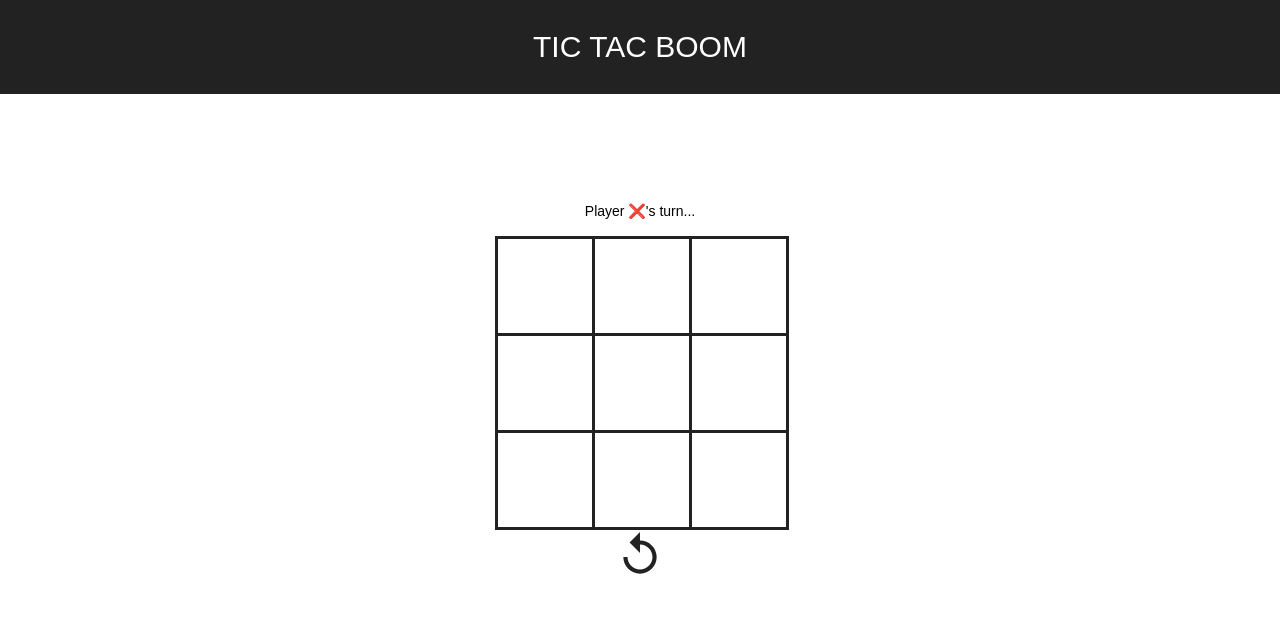
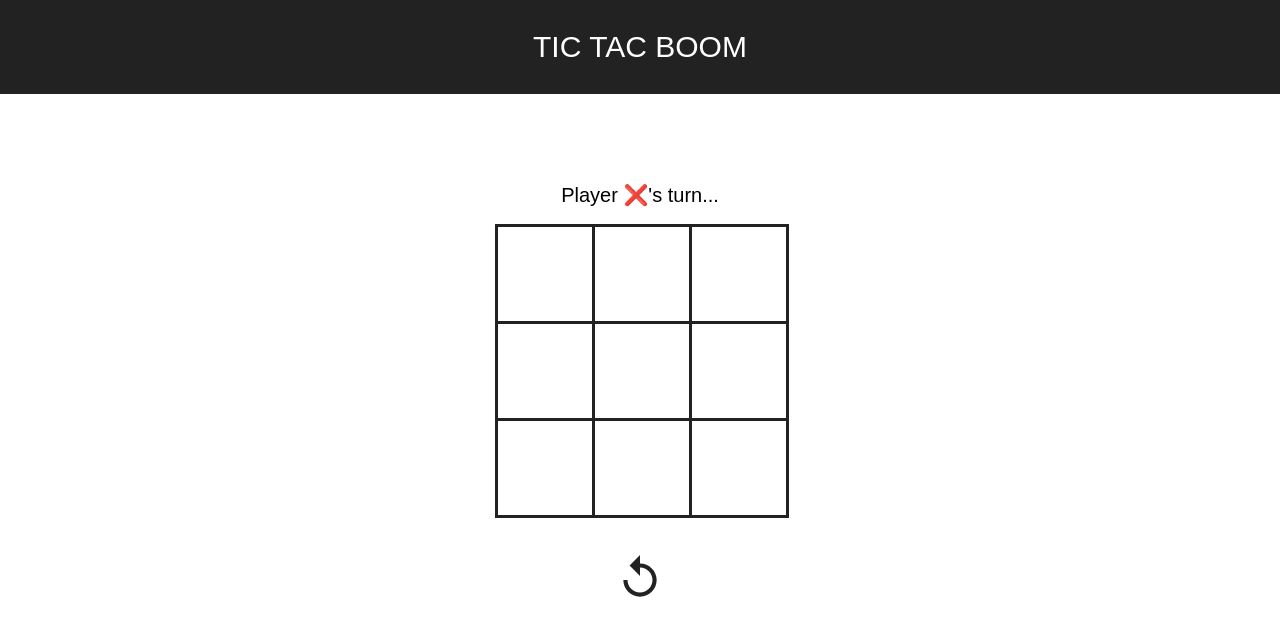
Before and after one commit to RobertCooney99/tic-tac-boom, a React (Create React App) app: page / in a window 1280 px wide. Shown: the top 636 px of the page. Built offline with nearby package versions, Linux system fonts and the light colour scheme.

Commit message:
feat(TTB-007): Styled restart game button.

```diff
--- a/src/index.css
+++ b/src/index.css
@@ -65,10 +65,16 @@ ul {
     display: flex;
     align-content: center;
     justify-content: center;
+    font-size: 20px;
 }
 
 .game-board {
     display: flex;
+}
+
+.game-controls {
+    display: flex;
+    padding-top: 35px;
 }
 
 header {
```
